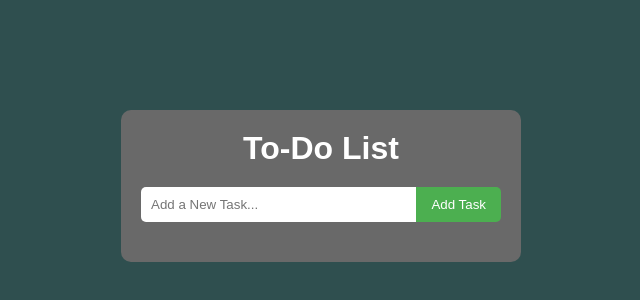
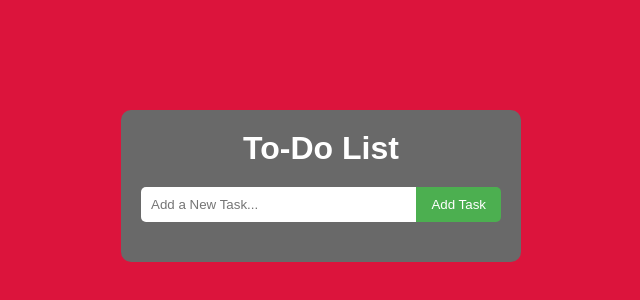
Before and after one commit to notarijeet/TODO-APP, a plain HTML site: page index.html in a window 1280 px wide. Shown: the part 214-514 px from the top of the page, without its empty margins (319-959 px from the left). Drawn offline with Linux system fonts and the light colour scheme.

Commit message:
Update index.html

```diff
--- a/index.html
+++ b/index.html
@@ -12,7 +12,7 @@
         }
 
         body {
-            background-color: darkslategrey;
+            background-color: crimson;
             display: flex;
             justify-content: center;
             align-items: center;
```
